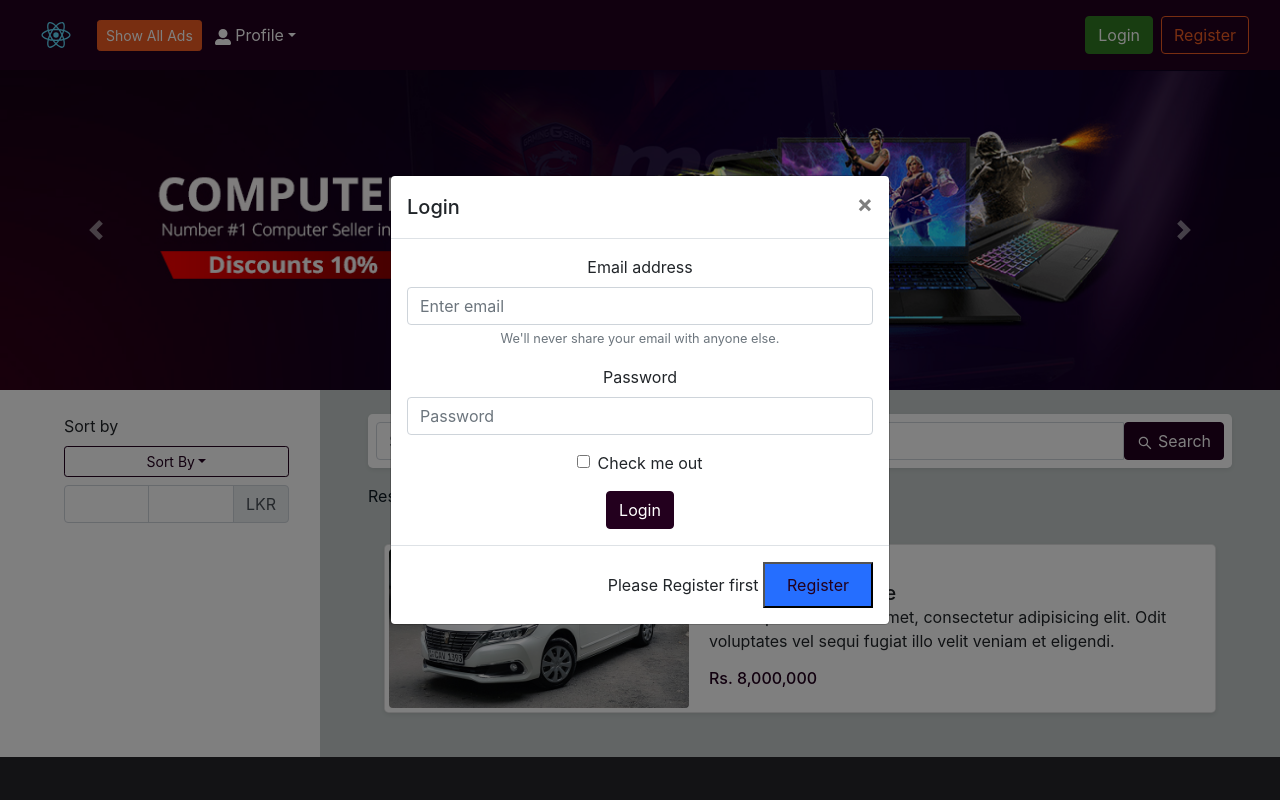
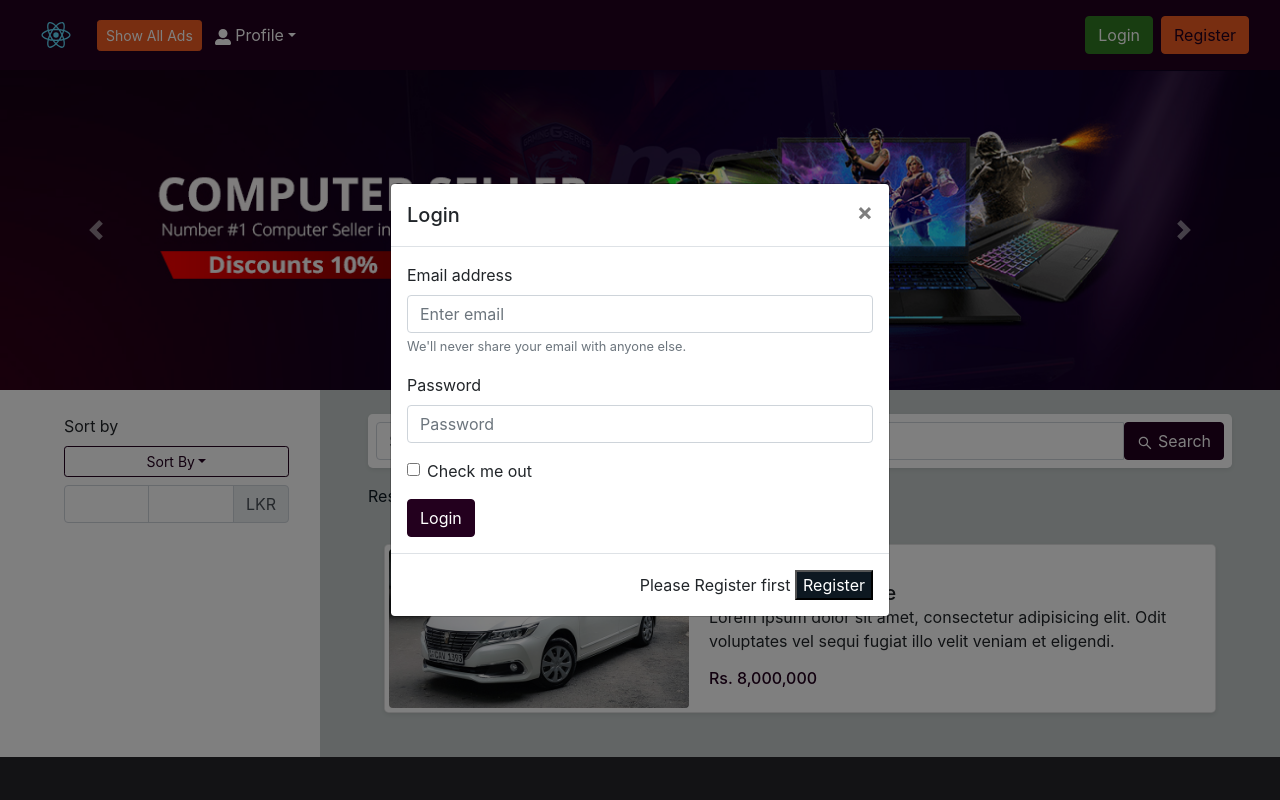
Before and after one commit to dinethpiyumantha/Online-Advertising-System, a React (Create React App) app: page / in a window 1280 px wide. Both pictures are taken after a click on the button "Login". Shown: the top 800 px of the page. Built offline with nearby package versions, Linux system fonts and the light colour scheme.

Commit message:
update login button and interface

```diff
--- a/src/App.js
+++ b/src/App.js
@@ -2,6 +2,7 @@
 import './osastyle.css';
 import 'bootstrap/dist/js/bootstrap.bundle.min';
 import 'jquery/dist/jquery.min.js';
+
 
 import './App.css';
 import Footer from './components/Footer';
@@ -10,7 +11,7 @@ import HomeComponent from './components/HomeComponent';
 
 function App() {
   return (
-    <div className="App">
+    <div className="">
       <HomeComponent/>
       <Footer/>
     </div>
--- a/src/components/HomeComponent.js
+++ b/src/components/HomeComponent.js
@@ -3,7 +3,7 @@ import React, { Component } from 'react';
 import NavigationBar from './NavigationBar';
 import AdHome from './ad/AdHome';
 import {BrowserRouter,Route,Switch} from 'react-router-dom';
-import Register from './User/Register';
+
 
 
 export default class HomeComponent extends Component {
@@ -13,9 +13,6 @@ export default class HomeComponent extends Component {
                 <BrowserRouter>
 
                 <NavigationBar/>
-                <Switch>
-              <Route path="/register"><Register></Register></Route>
-                </Switch>
                 <AdHome/>
                 </BrowserRouter>
             </div>
--- a/src/components/NavigationBar.js
+++ b/src/components/NavigationBar.js
@@ -5,6 +5,7 @@ import {Link} from 'react-router-dom';
 import { FaUserAlt } from 'react-icons/fa';
 import { FaUserSlash } from 'react-icons/fa';
 import { MdSettings } from 'react-icons/md';
+import Login from './User/Login';
 
 export default class NavigationBar extends Component {
     render() {
@@ -32,46 +33,10 @@ export default class NavigationBar extends Component {
                         </div>
                         </ul>
                     </div>
-                    <button class="btn btn-success m-2" data-toggle="modal" data-target="#loginPage">Login</button>
-                    <button class="btn btn-outline-warning " data-toggle="modal" data-target="#RegisterPage">Register</button>
+                    {/* <button class="btn btn-success m-2" data-toggle="modal" data-target="#loginPage">Login</button> */}
+                    <Login></Login>
+                    <button class="btn btn-warning "><Link to="/register">Register</Link> </button>
                 </div>
-
-                {/* Login and Register model poop css use */}
-
-                <div className="modal fade" tabindex="-1" id="loginPage" role="dialog">
-                <div className="modal-dialog modal-dialog-centered" role="document">
-                    <div className="modal-content">
-                    <div className="modal-header">
-                        <h5 className="modal-title">Login</h5>
-                        <button type="button" class="close" data-dismiss="modal" aria-label="Close">
-                        <span aria-hidden="true">&times;</span>
-                        </button>
-                    </div>
-                    <div className="modal-body">
-                                <form>
-                                <div className="form-group">
-                                    <label>Email address</label>
-                                    <input type="email" className="form-control" id="exampleInputEmail1" aria-describedby="emailHelp" placeholder="Enter email"></input>
-                                    <small id="emailHelp" className="form-text text-muted">We'll never share your email with anyone else.</small>
-                                </div>
-                                <div className="form-group">
-                                    <label for="exampleInputPassword1">Password</label>
-                                    <input type="password" className="form-control" id="exampleInputPassword1" placeholder="Password"></input>
-                                </div>
-                                <div className="form-group form-check">
-                                    <input type="checkbox" className="form-check-input" id="exampleCheck1"></input>
-                                    <label className="form-check-label" for="exampleCheck1">Check me out</label>
-                                </div>
-                                <button type="submit" className="btn btn-primary">Login</button>
-                                </form>
-                    </div>
-                    <div class="modal-footer">
-                        <p> Please Register first <button className="badge-info"><Link className="nav-link" to="/register">Register</Link> </button>  </p>
-                    </div>
-                    </div>
-                </div>
-                </div>
-
             </nav>
         );
     }
--- a/src/components/User/Login.jsx
+++ b/src/components/User/Login.jsx
@@ -1,10 +1,46 @@
-import {  } from 'react';
+ import React from 'react'
 
-function Login(){
-    return(
-        <>
-        </>
-    )
-}
+ function Login() {
+     return (
+         <div>
+              <button class="btn btn-success m-2" data-toggle="modal" data-target="#loginPage">Login</button>
+                  {/* Login and Register model poop css use */}
 
-export default Login;
+                  <div className="modal fade" tabindex="-1" id="loginPage" role="dialog">
+                <div className="modal-dialog modal-dialog-centered" role="document">
+                    <div className="modal-content">
+                    <div className="modal-header">
+                        <h5 className="modal-title">Login</h5>
+                        <button type="button" class="close" data-dismiss="modal" aria-label="Close">
+                        <span aria-hidden="true">&times;</span>
+                        </button>
+                    </div>
+                    <div className="modal-body">
+                                <form>
+                                <div className="form-group">
+                                    <label>Email address</label>
+                                    <input type="email" className="form-control" id="exampleInputEmail1" aria-describedby="emailHelp" placeholder="Enter email"></input>
+                                    <small id="emailHelp" className="form-text text-muted">We'll never share your email with anyone else.</small>
+                                </div>
+                                <div className="form-group">
+                                    <label for="exampleInputPassword1">Password</label>
+                                    <input type="password" className="form-control" id="exampleInputPassword1" placeholder="Password"></input>
+                                </div>
+                                <div className="form-group form-check">
+                                    <input type="checkbox" className="form-check-input" id="exampleCheck1"></input>
+                                    <label className="form-check-label" for="exampleCheck1">Check me out</label>
+                                </div>
+                                <button type="submit" className="btn btn-primary">Login</button>
+                                </form>
+                    </div>
+                    <div class="modal-footer">
+                        <p> Please Register first <button className="badge-dark">Register</button>  </p>
+                    </div>
+                    </div>
+                </div>
+                </div>
+         </div>
+     )
+ }
+
+ export default Login
```
Also changed, not shown: src/components/User/Register.jsx (deleted, +0 -10 lines), 1 other file (tests, documents, lock files or other folders).
